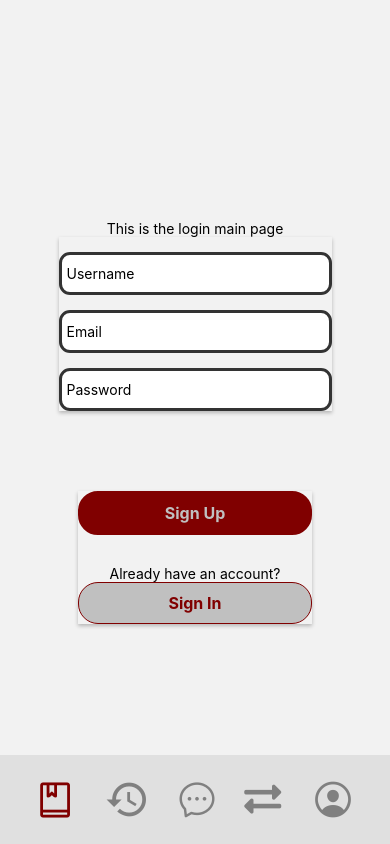
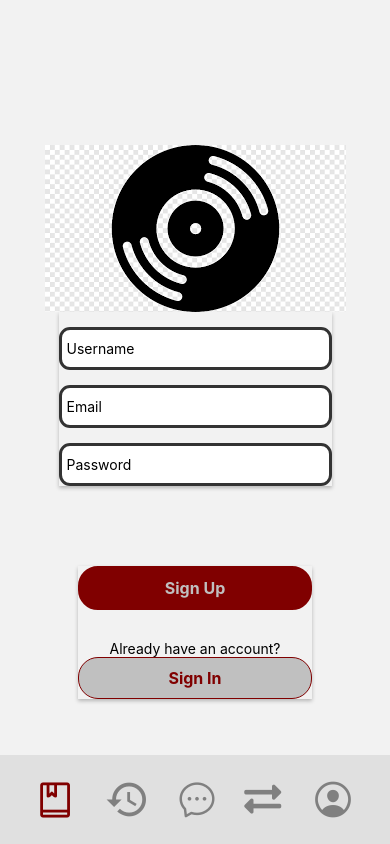
Before and after one commit to JoJos-Blue-Ocean/TheWorld, a React Native app: screen /Register in a window 390 px wide. Built offline with nearby package versions, Linux system fonts and the light colour scheme.

Commit message:
Login placeholder

```diff
--- a/client/src/components/login/Login.jsx
+++ b/client/src/components/login/Login.jsx
@@ -1,12 +1,13 @@
 import React, { useState, useContext } from 'react';
 import {
-  Text, View, Button, TextInput, KeyboardAvoidingView, TouchableOpacity, StyleSheet,
+  Text, View, Button, TextInput, KeyboardAvoidingView, TouchableOpacity, StyleSheet, Image
 } from 'react-native';
 import { useNavigation } from '@react-navigation/core';
 import { createUserWithEmailAndPassword, signInWithEmailAndPassword } from 'firebase/auth';
 import { StackActions } from '@react-navigation/native';
 import { auth } from '../../firebase';
 import UserContext from '../UserContext';
+import logo from '../../../../assets/vinyl_logo.png';
 
 export default function Login({ route }) {
   const navigation = useNavigation();
@@ -41,7 +42,7 @@ export default function Login({ route }) {
       style={styles.container}
       behavior="padding"
     >
-      <Text>This is the login main page</Text>
+      <Image source={logo} />
       <View style={styles.inputContainer}>
         <TextInput
           placeholder="Email"
--- a/client/src/components/login/Register.jsx
+++ b/client/src/components/login/Register.jsx
@@ -1,12 +1,13 @@
 import axios from 'axios';
 import React, { useState } from 'react';
 import {
-  Text, View, Button, TextInput, KeyboardAvoidingView, TouchableOpacity, StyleSheet,
+  Text, View, Button, TextInput, KeyboardAvoidingView, TouchableOpacity, StyleSheet, Image
 } from 'react-native';
 import { useNavigation } from '@react-navigation/core';
 import { createUserWithEmailAndPassword, signInWithEmailAndPassword } from 'firebase/auth';
 import { auth } from '../../firebase';
 import NavigationPane from '../NavigationPane';
+import logo from '../../../../assets/vinyl_logo.png';
 
 export default function Login({ route }) {
   const navigation = useNavigation();
@@ -45,7 +46,7 @@ export default function Login({ route }) {
       style={styles.container}
       behavior="padding"
     >
-      <Text>This is the login main page</Text>
+      <Image source={logo} />
       <View style={styles.inputContainer}>
         <TextInput
           placeholder="Username"
```
Also changed, not shown: assets/vinyl_logo.png (added).
